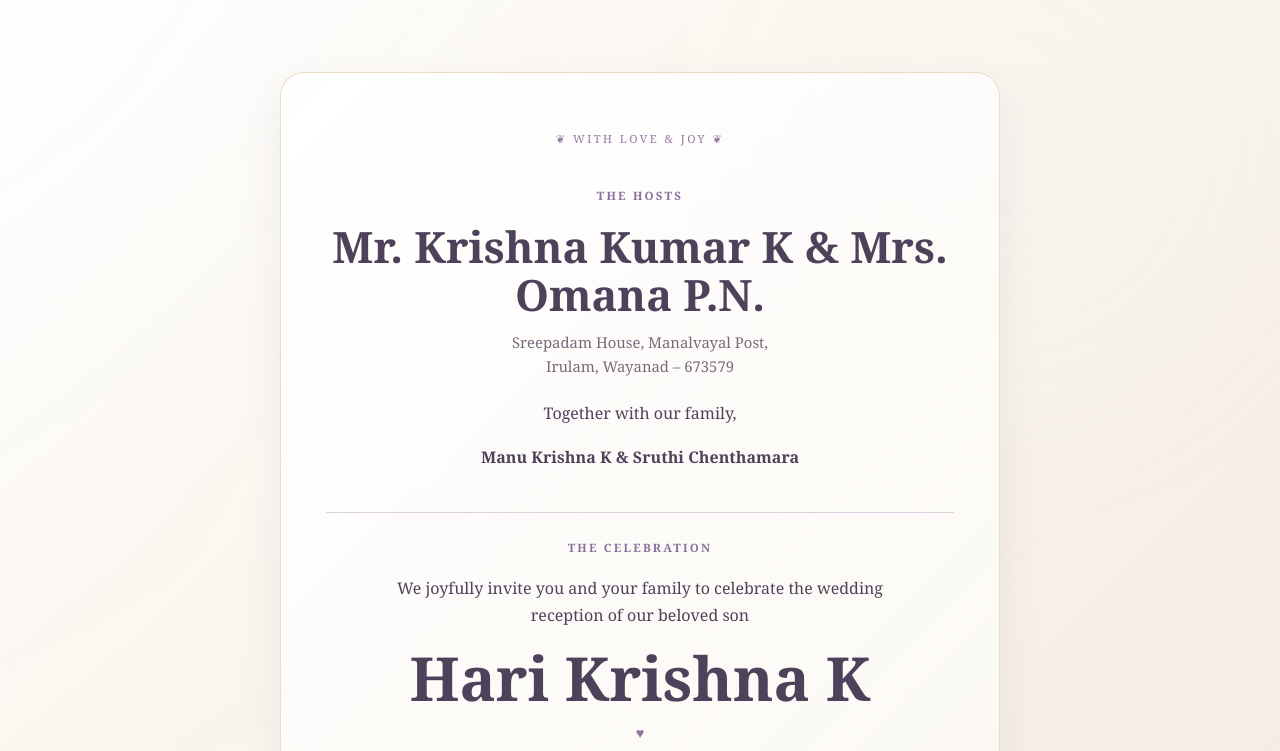
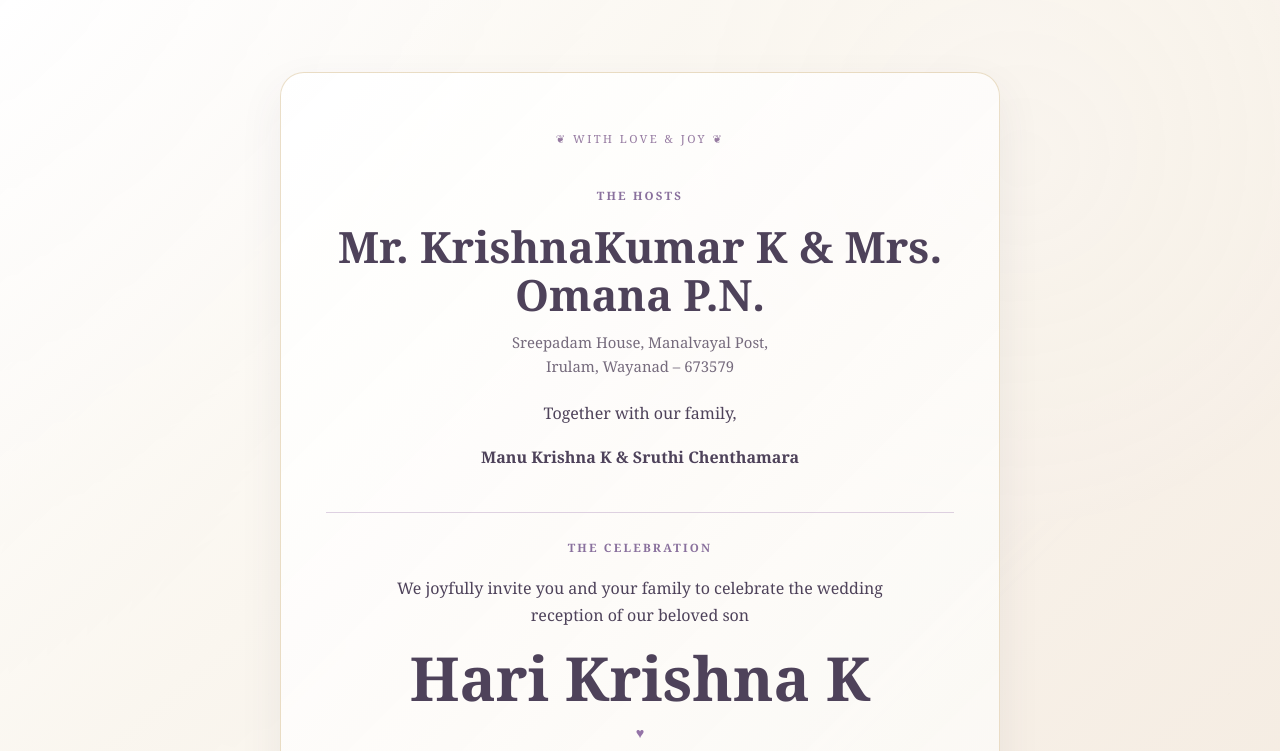
Before and after one commit to nohk471-maker/hari-resmi-reception, a plain HTML site: page index.html in a window 1280 px wide. Both pictures are taken after a click on the button "Open the wedding invitation". Shown: the top 751 px of the page. Drawn offline with Linux system fonts and the light colour scheme.

Commit message:
Update index.html

```diff
--- a/index.html
+++ b/index.html
@@ -43,7 +43,7 @@
 <div class="story-card family-card family-card--three-part">
 <p class="story-eyebrow">❦ With Love &amp; Joy ❦</p>
 <div class="family-section"><p class="family-section__label">THE HOSTS</p>
-<h2 id="family-title">Mr. Krishna Kumar K &amp; Mrs. Omana P.N.</h2>
+<h2 id="family-title">Mr. KrishnaKumar K &amp; Mrs. Omana P.N.</h2>
 <address>Sreepadam House, Manalvayal Post,<br/>Irulam, Wayanad – 673579</address><p class="family-section__intro">Together with our family,</p><p class="family-section__relatives">Manu Krishna K &amp; Sruthi Chenthamara</p></div>
 <div class="family-section family-section--celebration"><p class="family-section__label">THE CELEBRATION</p>
 <p class="story-message">We joyfully invite you and your family to celebrate the wedding reception of our beloved son</p>
```
